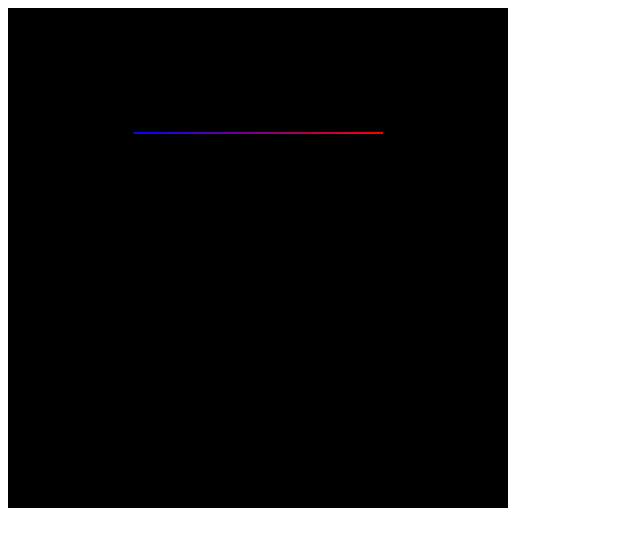
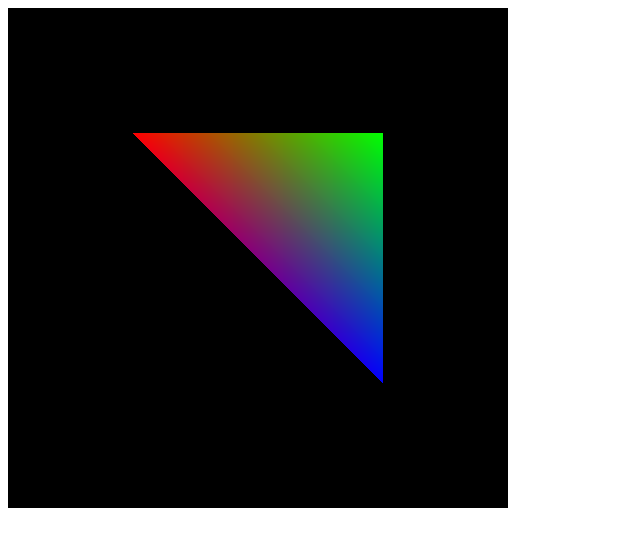
Before and after one commit to Cherish0207/webgl_demo, a plain HTML site: page index.html in a window 1280 px wide. Shown: the whole page, without its empty margins (0-640 px from the left). Drawn offline with Linux system fonts and the light colour scheme.

Commit message:
7.varying变量和颜色插值.彩色三角形

```diff
--- a/index.html
+++ b/index.html
@@ -48,16 +48,14 @@
 
   /**
    data：顶点位置数据数组
-   colorData：顶点颜色数组，存储两个顶点对应RGB颜色值(0,0,1)、(1,0,0)
+   colorData：顶点颜色数组，存储三个顶点对应RGB颜色值(1,0, 0)、(0, 1, 0)、(0, 0, 1)
    **/
-  var data = new Float32Array([-0.5, 0.5, 0.5, 0.5]);
-  var colorData = new Float32Array([0, 0, 1, 1, 0, 0]);
+  var data = new Float32Array([-0.5, 0.5, 0.5, 0.5, 0.5, -0.5]);
+  var colorData = new Float32Array([1, 0, 0, 0, 1, 0, 0, 0, 1]);
 
   // colorBuffer：存储顶点颜色数据的缓冲区
   var colorBuffer = gl.createBuffer();
-  //绑定缓冲区对象
   gl.bindBuffer(gl.ARRAY_BUFFER, colorBuffer);
-  //顶点颜色数据colorData数据传入缓冲区
   gl.bufferData(gl.ARRAY_BUFFER, colorData, gl.STATIC_DRAW);
   gl.vertexAttribPointer(a_color, 3, gl.FLOAT, false, 0, 0);
   gl.enableVertexAttribArray(a_color);
@@ -70,7 +68,7 @@
   gl.enableVertexAttribArray(aposLocation);
   // （缓冲区只有一个会处于激活状态）
 
-  gl.drawArrays(gl.LINES, 0, 2);
+  gl.drawArrays(gl.TRIANGLES, 0, 3);
 
 
   //声明初始化着色器函数
```
